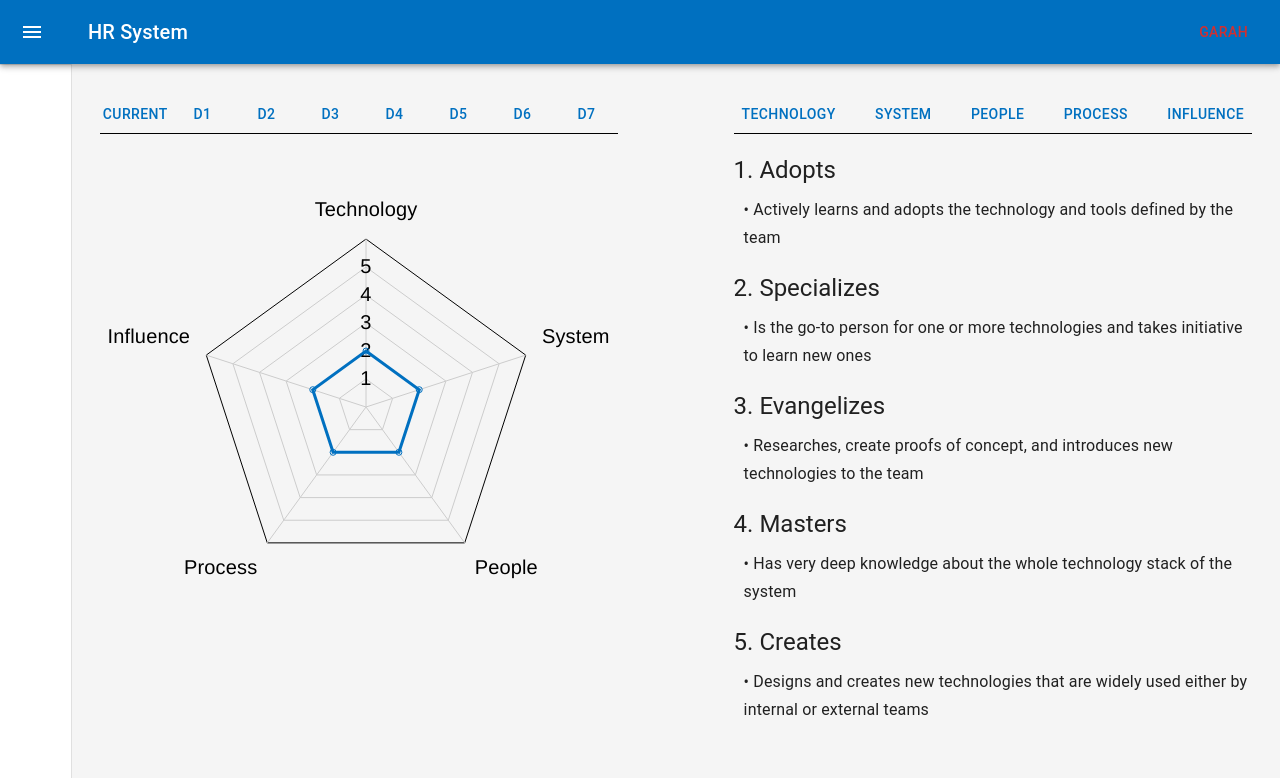
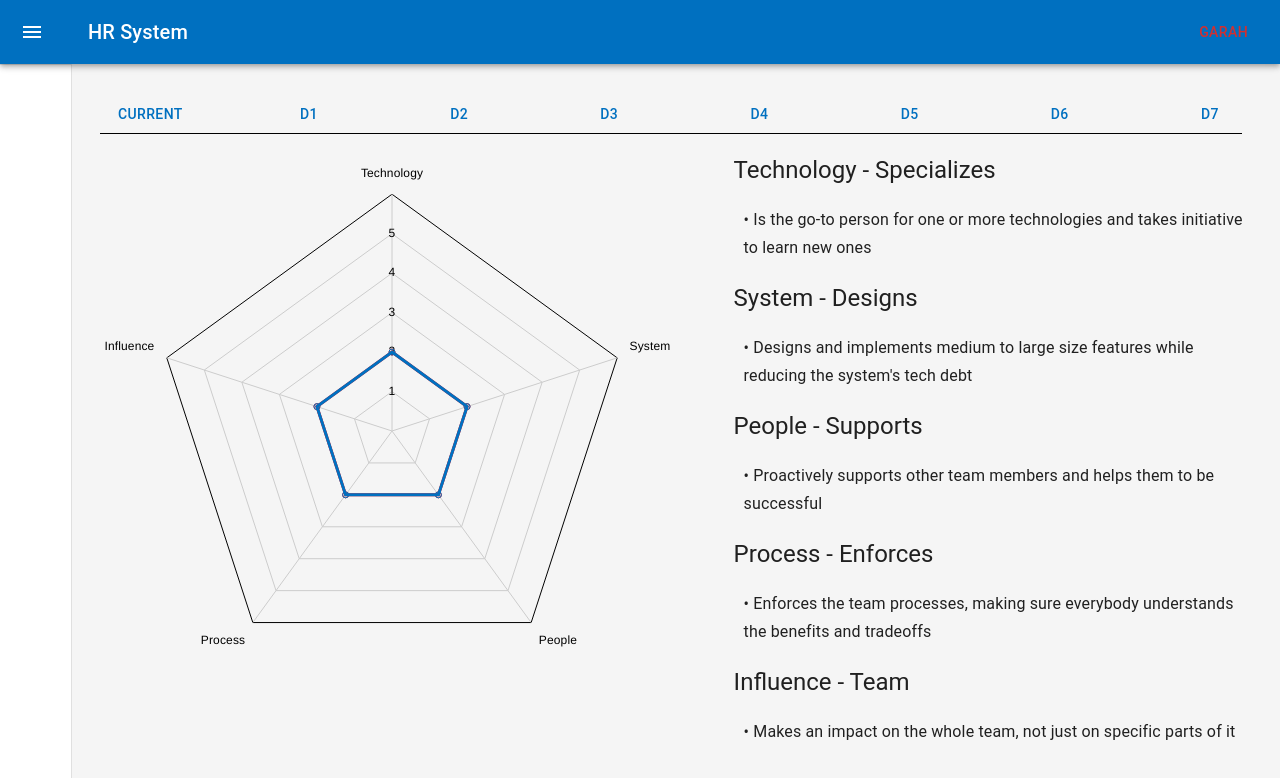
Before and after one commit to nestsolutionsllc/nest-hr, a Next.js app in the folder frontend/: page / in a window 1280 px wide. Shown: the top 778 px of the page. Built offline with nearby package versions, Linux system fonts and the light colour scheme.

Commit message:
fix: now displays correct data when selecting level

```diff
--- /dev/null
+++ b/frontend/src/components/Ladder/Ladder.tsx
@@ -0,0 +1,83 @@
+import { Chart as ChartJS, RadialLinearScale, PointElement, LineElement, Filler, Tooltip, Legend } from "chart.js";
+import { Radar } from "react-chartjs-2";
+import { FC } from "react";
+import { levelsType, levelData, Information } from "./LadderData";
+
+ChartJS.register(RadialLinearScale, PointElement, LineElement, Filler, Tooltip, Legend);
+
+const Ladder: FC<{ label: levelsType }> = ({ label }) => {
+  // const [windowWidth, setWindowWidth] = useState<number>(1800);
+  const data = {
+    labels: ["Technology", "System", "People", "Process", "Influence"],
+    datasets: [
+      {
+        label: "Current",
+        data: [
+          levelData.Current.technology,
+          levelData.Current.system,
+          levelData.Current.people,
+          levelData.Current.process,
+          levelData.Current.influence,
+        ],
+        backgroundColor: "transparent",
+        borderColor: "#0070c0",
+      },
+      {
+        label,
+        data: [
+          levelData[label].technology,
+          levelData[label].system,
+          levelData[label].people,
+          levelData[label].process,
+          levelData[label].influence,
+        ],
+        backgroundColor: "transparent",
+        borderColor: "red",
+      },
+    ],
+  };
+
+  const options = {
+    responsive: true,
+    maintainAspectRatio: true,
+    aspectRatio: 1 / 1,
+    plugins: {
+      tooltip: { callbacks: { label: a => `${a.raw}.${Information[a.label][a.raw - 1][0]}` } },
+      legend: {
+        display: false,
+      },
+    },
+    scales: {
+      r: {
+        grid: {
+          color: ["#cccccc", "#cccccc", "#cccccc", "#cccccc", "#cccccc", "black"],
+        },
+        angleLines: {
+          color: "#cccccc",
+        },
+        ticks: {
+          color: ["none", "black", "black", "black", "black", "black"],
+          font: {
+            // size: windowWidth > 1200 ? 15 : windowWidth > 800 ? 15 : 10,
+            size: 12,
+          },
+          backdropColor: "transparent",
+        },
+        beginAtZero: true,
+        min: 0,
+        max: 6,
+        pointLabels: {
+          font: {
+            // size: windowWidth > 1200 ? 15 : windowWidth > 800 ? 15 : 10,
+            size: 12,
+          },
+          color: "black",
+        },
+      },
+    },
+  };
+
+  return <Radar data={data} options={options} />;
+};
+
+export default Ladder;
--- a/frontend/src/components/Ladder.tsx
+++ b/frontend/src/components/Ladder/LadderData.tsx
@@ -1,11 +1,4 @@
-import { Chart as ChartJS, RadialLinearScale, PointElement, LineElement, Filler, Tooltip, Legend } from "chart.js";
-import { Radar } from "react-chartjs-2";
-import { FC } from "react";
-import { Box } from "@mui/material";
-
-ChartJS.register(RadialLinearScale, PointElement, LineElement, Filler, Tooltip, Legend);
-
-const levelData = {
+export const levelData = {
   Current: {
     technology: 2,
     system: 2,
@@ -101,119 +94,62 @@ export const Information = {
     ["Community", "Makes an impact on the tech community"],
   ],
   d1: [
-    ["Technology", "Adopts"],
-    ["System", "Enhances"],
-    ["People", "Learns"],
-    ["Process", "Follows"],
-    ["Influence", "Subsystem"],
+    ["Technology", 1],
+    ["System", 1],
+    ["People", 1],
+    ["Process", 1],
+    ["Influence", 1],
   ],
   d2: [
-    ["Technology", "Adopts"],
-    ["System", "Designs"],
-    ["People", "Supports"],
-    ["Process", "Enforces"],
-    ["Influence", "Subsystem"],
+    ["Technology", 1],
+    ["System", 2],
+    ["People", 2],
+    ["Process", 2],
+    ["Influence", 1],
   ],
   d3: [
-    ["Technology", "Specializes"],
-    ["System", "Designs"],
-    ["People", "Supports"],
-    ["Process", "Challenges"],
-    ["Influence", "Team"],
+    ["Technology", 2],
+    ["System", 2],
+    ["People", 2],
+    ["Process", 3],
+    ["Influence", 2],
   ],
   d4: [
-    ["Technology", "Evangelizes"],
-    ["System", "Owns"],
-    ["People", "Mentors"],
-    ["Process", "Challenges"],
-    ["Influence", "Team"],
+    ["Technology", 3],
+    ["System", 3],
+    ["People", 3],
+    ["Process", 3],
+    ["Influence", 2],
   ],
   d5: [
-    ["Technology", "Masters"],
-    ["System", "Evolves"],
-    ["People", "Mentors"],
-    ["Process", "Adjusts"],
-    ["Influence", "Multuple Teams"],
+    ["Technology", 4],
+    ["System", 4],
+    ["People", 3],
+    ["Process", 4],
+    ["Influence", 3],
   ],
   d6: [
-    ["Technology", "Creates"],
-    ["System", "Leads"],
-    ["People", "Mentors"],
-    ["Process", "Adjusts"],
-    ["Influence", "Company"],
+    ["Technology", 5],
+    ["System", 5],
+    ["People", 3],
+    ["Process", 4],
+    ["Influence", 4],
   ],
   d7: [
-    ["Technology", "Creates"],
-    ["System", "Leads"],
-    ["People", "Mentors"],
-    ["Process", "Adjusts"],
-    ["Influence", "Community"],
+    ["Technology", 5],
+    ["System", 5],
+    ["People", 3],
+    ["Process", 4],
+    ["Influence", 5],
+  ],
+  Current: [
+    ["Technology", 2],
+    ["System", 2],
+    ["People", 2],
+    ["Process", 2],
+    ["Influence", 2],
   ],
 };
 
 export type levelsType = "Current" | "d1" | "d2" | "d3" | "d4" | "d5" | "d6" | "d7";
-
-export const Ladder: FC<{ width: string; label: levelsType }> = ({ width, label }) => {
-  console.log(label);
-  const data = {
-    labels: ["Technology", "System", "People", "Process", "Influence"],
-    datasets: [
-      {
-        label,
-        data: [
-          levelData[label].technology,
-          levelData[label].system,
-          levelData[label].people,
-          levelData[label].process,
-          levelData[label].influence,
-        ],
-        backgroundColor: "transparent",
-        borderColor: "#0070c0",
-      },
-    ],
-  };
-
-  const options = {
-    responsive: true,
-    maintainAspectRatio: true,
-    aspectRatio: 1 / 1,
-    plugins: {
-      tooltip: { callbacks: { label: a => `${a.raw}.${Information[a.label][a.raw - 1][0]}` } },
-      legend: {
-        display: false,
-      },
-    },
-    scales: {
-      r: {
-        grid: {
-          color: ["#cccccc", "#cccccc", "#cccccc", "#cccccc", "#cccccc", "black"],
-        },
-        angleLines: {
-          color: "#cccccc",
-        },
-        ticks: {
-          color: ["none", "black", "black", "black", "black", "black"],
-          font: {
-            size: 20,
-          },
-          backdropColor: "transparent",
-        },
-        beginAtZero: true,
-        min: 0,
-        max: 6,
-        pointLabels: {
-          font: {
-            size: 20,
-          },
-          color: "black",
-        },
-      },
-    },
-  };
-
-  return (
-    <Box style={{ width }}>
-      <Radar data={data} options={options} />
-    </Box>
-  );
-};
+export type descriptionType = "Technology" | "System" | "People" | "Process" | "Influence" | levelsType;
--- /dev/null
+++ b/frontend/src/components/Ladder/LadderInformation.tsx
@@ -0,0 +1,114 @@
+import { FC, useState } from "react";
+import { Button, Typography, Box } from "@mui/material";
+import Ladder from "./Ladder";
+import { Information, levelsType } from "./LadderData";
+
+const styles = {
+  barTop: {
+    display: "flex",
+    flexDirection: "row",
+    borderBottom: "1px solid black",
+    justifyContent: "space-between",
+    width: "calc(100% - 10px)",
+    overflowX: "scroll",
+  },
+  contentContainer: {
+    display: "flex",
+    justifyContent: "space-between",
+    flexDirection: {
+      xs: "column",
+      md: "row",
+    },
+  },
+  graphContainer: {
+    width: {
+      xs: "100%",
+      md: "50%",
+    },
+  },
+  contentTextContainer: {
+    display: "flex",
+    flexDirection: "column",
+    overflowY: "scroll",
+    verticalAlign: "center",
+    width: {
+      xs: "100%",
+      md: "45%",
+    },
+  },
+  container: {
+    width: "100%",
+  },
+  margintop: {
+    marginTop: "20px",
+  },
+  marginLeft: {
+    marginLeft: "10px",
+  },
+};
+
+type descriptionType = "Technology" | "System" | "People" | "Process" | "Influence" | levelsType;
+
+type infoKeysType = {
+  description: descriptionType[];
+  level: levelsType[];
+};
+
+const infoKeys: infoKeysType = {
+  description: ["Technology", "System", "People", "Process", "Influence"],
+  level: ["Current", "d1", "d2", "d3", "d4", "d5", "d6", "d7"],
+};
+
+const LadderInformation: FC<{ type: "description" | "level" }> = ({ type }) => {
+  const [levelContent, setLevelContent] = useState<levelsType>("Current");
+  const [descriptionContent, setDescriptionContent] = useState<descriptionType | levelsType>(
+    type === "level" ? "Current" : "Technology"
+  );
+
+  return (
+    <Box sx={styles.container}>
+      <Box sx={styles.barTop}>
+        {infoKeys[type].map(el => (
+          <Button
+            sx={styles.marginLeft}
+            onClick={() => {
+              setDescriptionContent(el);
+              if (type === "level") setLevelContent(el);
+            }}
+            variant={"text"}
+          >
+            {el}
+          </Button>
+        ))}
+      </Box>
+      <Box sx={styles.contentContainer}>
+        {type === "level" && (
+          <Box sx={styles.graphContainer}>
+            <Ladder label={levelContent} />
+          </Box>
+        )}
+        <Box sx={styles.contentTextContainer}>
+          {Information[descriptionContent].map(el => (
+            <Box sx={styles.margintop}>
+              <Typography variant={"h5"}>{`${el[0]} ${
+                type === "level" ? `- ${Information[el[0]][el[1] - 1][0]}` : ""
+              }`}</Typography>
+              {type === "description" ? (
+                <Typography
+                  sx={[styles.margintop, styles.marginLeft]}
+                  variant={"subtitle1"}
+                >{` • ${el[1]}`}</Typography>
+              ) : (
+                <Typography sx={[styles.margintop, styles.marginLeft]} variant={"subtitle1"}>
+                  {` • ${Information[el[0]][el[1] - 1][1]}`}
+                </Typography>
+              )}
+            </Box>
+          ))}
+        </Box>
+      </Box>
+    </Box>
+  );
+};
+
+export default LadderInformation;
--- a/frontend/src/components/LadderInformation.tsx
+++ /dev/null
@@ -1,70 +0,0 @@
-import { FC, useState } from "react";
-import { Button, Typography, Box } from "@mui/material";
-import { Ladder, Information, levelsType } from "./Ladder";
-
-const styles = {
-  barTop: {
-    display: "flex",
-    flexDirection: "row",
-    borderBottom: "1px solid black",
-    justifyContent: "space-between",
-  },
-  contentContainer: {
-    display: "flex",
-    flexDirection: "column",
-    overflowY: "scroll",
-    verticalAlign: "center",
-  },
-  infoContainer: {
-    width: "45%",
-  },
-  levelContainer: {
-    width: "45%",
-    minWidth: "400px",
-  },
-};
-
-type descriptionType = "Technology" | "System" | "People" | "Process" | "Influence" | levelsType;
-
-type infoKeysType = {
-  description: descriptionType[];
-  level: levelsType[];
-};
-
-const infoKeys: infoKeysType = {
-  description: ["Technology", "System", "People", "Process", "Influence"],
-  level: ["Current", "d1", "d2", "d3", "d4", "d5", "d6", "d7"],
-};
-
-const LadderInformation: FC<{ type: "description" | "level" }> = ({ type }) => {
-  const [levelContent, setLevelContent] = useState<levelsType>("Current");
-  const [descriptionContent, setDescriptionContent] = useState<descriptionType | levelsType>("Technology");
-  return (
-    <Box sx={type === "level" ? styles.levelContainer : styles.infoContainer}>
-      <Box sx={styles.barTop}>
-        {infoKeys[type].map(el => (
-          <Button
-            onClick={() => (type === "description" ? setDescriptionContent(el) : setLevelContent(el))}
-            variant={"text"}
-          >
-            {el}
-          </Button>
-        ))}
-      </Box>
-      <Box sx={styles.contentContainer}>
-        {type === "level" && <Ladder label={levelContent} width={"100%"} />}
-        {type === "description" &&
-          Information[descriptionContent].map((el, ind) => (
-            <Box marginTop={"20px"}>
-              <Typography variant={"h5"}>{`${ind + 1}. ${el[0]}`}</Typography>
-              {type === "description" && (
-                <Typography marginLeft={"10px"} marginTop={"10px"} variant={"subtitle1"}>{` • ${el[1]}`}</Typography>
-              )}
-            </Box>
-          ))}
-      </Box>
-    </Box>
-  );
-};
-
-export default LadderInformation;
--- a/frontend/src/pages/index.tsx
+++ b/frontend/src/pages/index.tsx
@@ -1,7 +1,7 @@
 import type { NextPage } from "next";
 import { Box } from "@mui/material";
 import MainLayout from "../layouts/MainLayout";
-import LadderInformation from "../components/LadderInformation";
+import LadderInformation from "../components/Ladder/LadderInformation";
 
 const styles = {
   container: {
@@ -16,7 +16,7 @@ const HomePage: NextPage = () => {
     <MainLayout>
       <Box sx={styles.container}>
         <LadderInformation type={"level"} />
-        <LadderInformation type={"description"} />
+        {/* <LadderInformation type={"description"} /> */}
       </Box>
     </MainLayout>
   );
```
